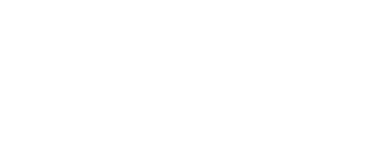
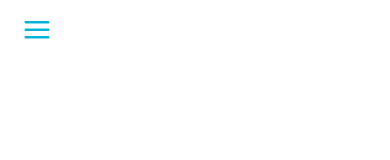
Before and after one commit to Gabriel-Tomaz/instalocoes-geograficas-app, a React Native app: screen / in a window 390 px wide. Shown: the top 160 px of the page. Built offline with nearby package versions, Linux system fonts and the light colour scheme.

Commit message:
view: construindo navbar e icone de menu

```diff
--- a/App.js
+++ b/App.js
@@ -9,12 +9,16 @@
 import React from 'react';
 import {View, Text} from 'react-native';
 import {StyleSheet} from 'react-native';
+import Navbar from './src/components/Navbar';
 
 const App = () => {
   return (
-    <View style={styles.Main}>
-      <Text>Instalações Geográficas</Text>
-    </View>
+    <>
+      <Navbar />
+      <View style={styles.Main}>
+        <Text>Instalações Geográficas</Text>
+      </View>
+    </>
   );
 };
 
--- /dev/null
+++ b/src/components/Navbar/index.js
@@ -0,0 +1,19 @@
+import React from 'react';
+import Icon from 'react-native-vector-icons/Feather';
+
+import {NavBody, NavContent, MenuButton} from './style';
+import Colors from '../../styles/colors';
+
+const Navbar = () => {
+    return(
+    <NavBody>
+        <NavContent>
+            <MenuButton>
+                <Icon name="menu" size={30} color={Colors.secondaryColor}></Icon>
+            </MenuButton>
+        </NavContent>
+    </NavBody>
+    );
+}
+
+export default Navbar;
--- /dev/null
+++ b/src/components/Navbar/style.js
@@ -0,0 +1,24 @@
+import styled from "styled-components/native";
+
+export const NavBody = styled.View`
+    width: 100%;
+    height: 60px;
+    justify-content: center;
+    align-items: center;
+    position: absolute;
+    top: 0;
+    left: 0;
+`;
+
+export const NavContent = styled.View`
+    width: 90%;
+    height: 60px;
+    justify-content: center;
+`;
+
+export const MenuButton = styled.TouchableOpacity`
+    width: 35px;
+    height: 35px;
+    justify-content: center;
+    align-items: center;
+`;
--- /dev/null
+++ b/src/styles/colors.js
@@ -0,0 +1,6 @@
+export default {
+    primaryColor: '#0077B6',
+    secondaryColor: '#00B4D8',
+    grayColor: '#FAFAFA',
+    blackColor: '#000',
+}
```
Also changed, not shown: src/assets/img/menu-icon.svg (added), src/styles/global.js (added), 1 other file (tests, documents, lock files or other folders).
